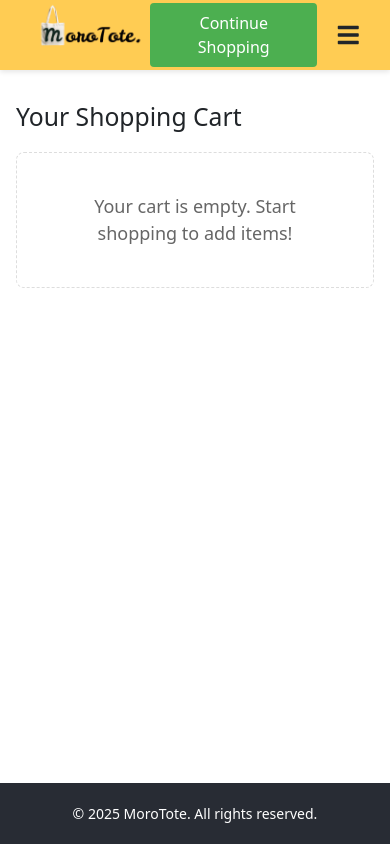
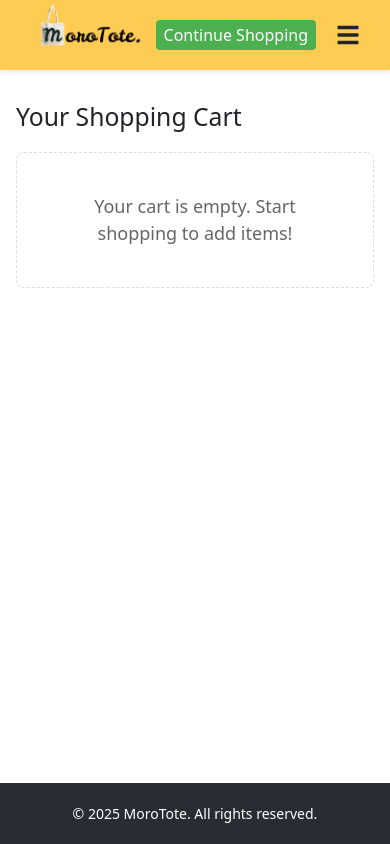
Before and after one commit to Aymen-AitOuraies/morotote_frontend, a React (Create React App) app: page /cart in a window 390 px wide. Built offline with nearby package versions, Linux system fonts and the light colour scheme; a web font is replaced by a local one.

Commit message:
fix the button

```diff
--- a/src/CartPage.css
+++ b/src/CartPage.css
@@ -299,6 +299,10 @@
   .order-summary {
     position: static;
   }
+  .continue-shopping-btn
+  {
+    padding: 0.2rem 0.5rem;
+  }
 }
 
 /* Ensure proper spacing and alignment */
```
